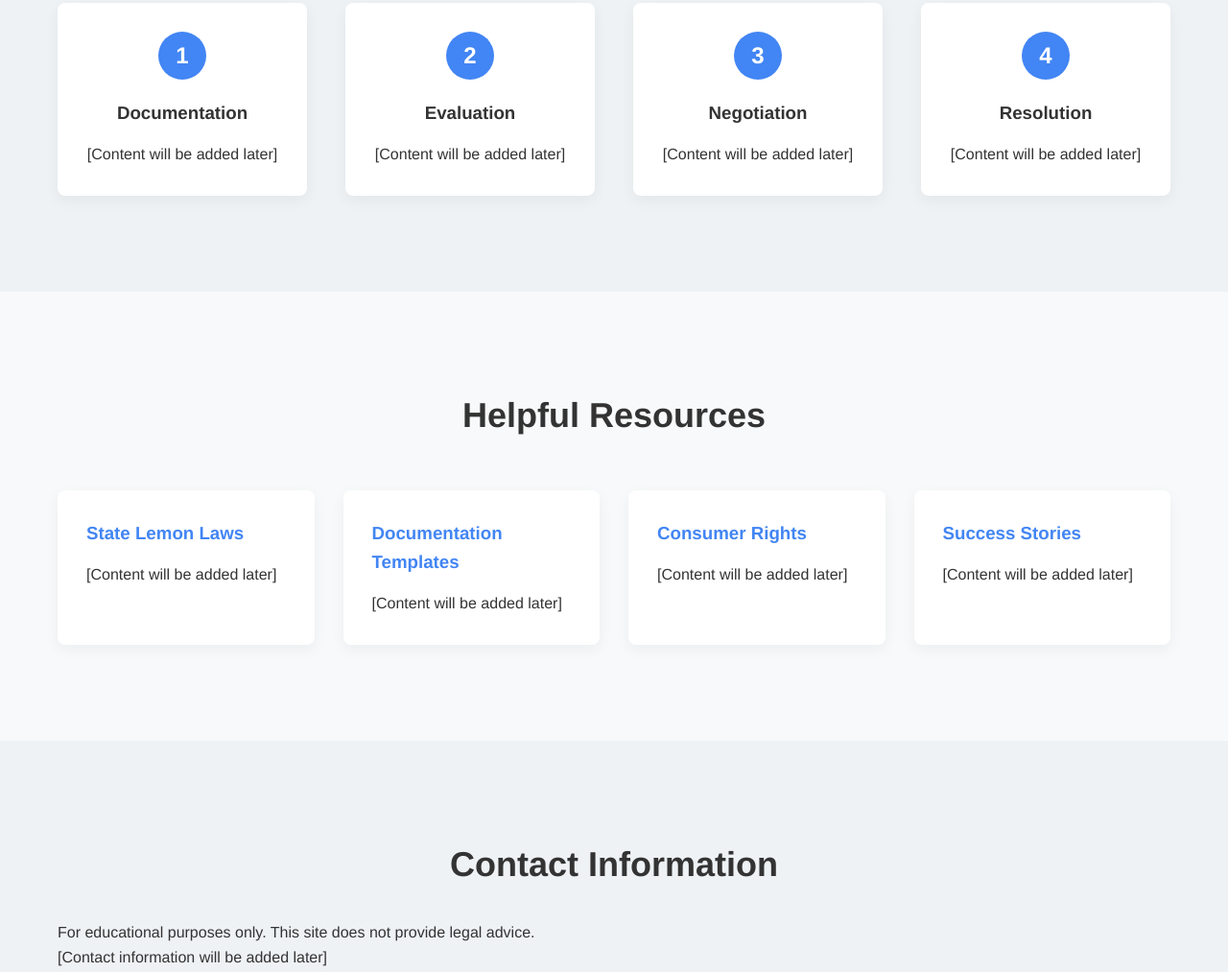
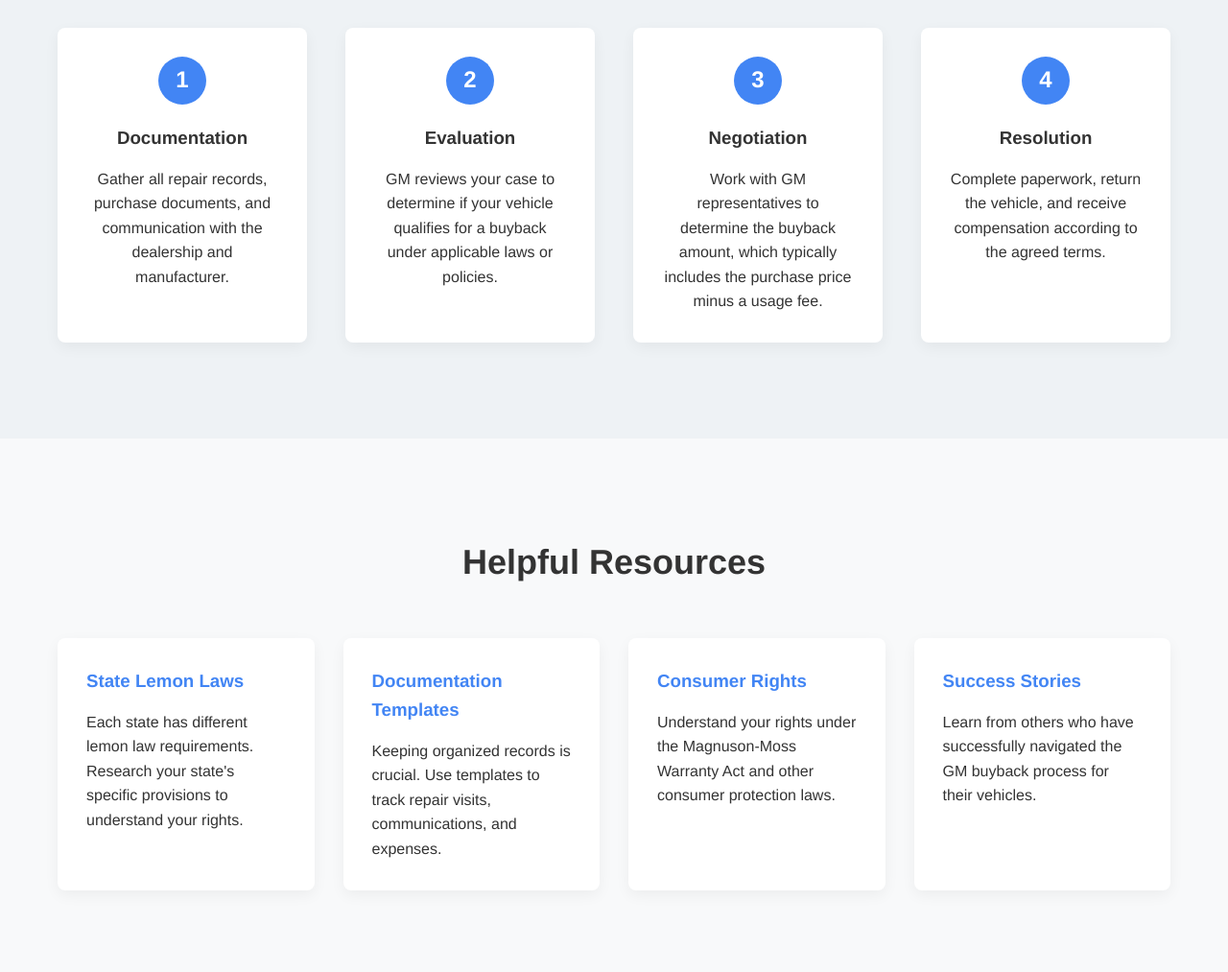
Before and after one commit to Gamblinmanmeme/gm-buybacks-educational, a website: page public/index.html in a window 1280 px wide. Shown: the part 1369-2382 px from the top of the page at 96% size. Drawn offline with Linux system fonts and the light colour scheme.

```diff
--- a/public/index.html
+++ b/public/index.html
@@ -23,7 +23,7 @@
         <div class="hero-content">
             <h1>Understanding GM Vehicle Buybacks</h1>
             <p>Educational information about the General Motors buyback process</p>
-            <a href="#learn-more" class="btn">Learn More</a>
+            <a href="#about" class="btn">Learn More</a>
         </div>
     </section>
 
@@ -31,7 +31,7 @@
         <div class="container">
             <h2>About GM Buybacks</h2>
             <p>This educational resource provides information about General Motors' vehicle buyback programs, including lemon law buybacks, voluntary repurchases, and other consumer protection options.</p>
-            <p>[Content will be added later]</p>
+            <p>GM buybacks typically occur when a vehicle has persistent issues that cannot be resolved after multiple repair attempts, qualifying under state lemon laws or manufacturer goodwill policies.</p>
         </div>
     </section>
 
@@ -42,22 +42,22 @@
                 <div class="step">
                     <div class="step-number">1</div>
                     <h3>Documentation</h3>
-                    <p>[Content will be added later]</p>
+                    <p>Gather all repair records, purchase documents, and communication with the dealership and manufacturer.</p>
                 </div>
                 <div class="step">
                     <div class="step-number">2</div>
                     <h3>Evaluation</h3>
-                    <p>[Content will be added later]</p>
+                    <p>GM reviews your case to determine if your vehicle qualifies for a buyback under applicable laws or policies.</p>
                 </div>
                 <div class="step">
                     <div class="step-number">3</div>
                     <h3>Negotiation</h3>
-                    <p>[Content will be added later]</p>
+                    <p>Work with GM representatives to determine the buyback amount, which typically includes the purchase price minus a usage fee.</p>
                 </div>
                 <div class="step">
                     <div class="step-number">4</div>
                     <h3>Resolution</h3>
-                    <p>[Content will be added later]</p>
+                    <p>Complete paperwork, return the vehicle, and receive compensation according to the agreed terms.</p>
                 </div>
             </div>
         </div>
@@ -69,19 +69,19 @@
             <div class="resources-grid">
                 <div class="resource-card">
                     <h3>State Lemon Laws</h3>
-                    <p>[Content will be added later]</p>
+                    <p>Each state has different lemon law requirements. Research your state's specific provisions to understand your rights.</p>
                 </div>
                 <div class="resource-card">
                     <h3>Documentation Templates</h3>
-                    <p>[Content will be added later]</p>
+                    <p>Keeping organized records is crucial. Use templates to track repair visits, communications, and expenses.</p>
                 </div>
                 <div class="resource-card">
                     <h3>Consumer Rights</h3>
-                    <p>[Content will be added later]</p>
+                    <p>Understand your rights under the Magnuson-Moss Warranty Act and other consumer protection laws.</p>
                 </div>
                 <div class="resource-card">
                     <h3>Success Stories</h3>
-                    <p>[Content will be added later]</p>
+                    <p>Learn from others who have successfully navigated the GM buyback process for their vehicles.</p>
                 </div>
             </div>
         </div>
@@ -91,7 +91,7 @@
         <div class="container">
             <h2>Contact Information</h2>
             <p>For educational purposes only. This site does not provide legal advice.</p>
-            <p>[Contact information will be added later]</p>
+            <p>For official GM buyback inquiries, contact GM Customer Service at 1-800-222-1020 or visit your local GM dealership.</p>
         </div>
     </section>
 
```
